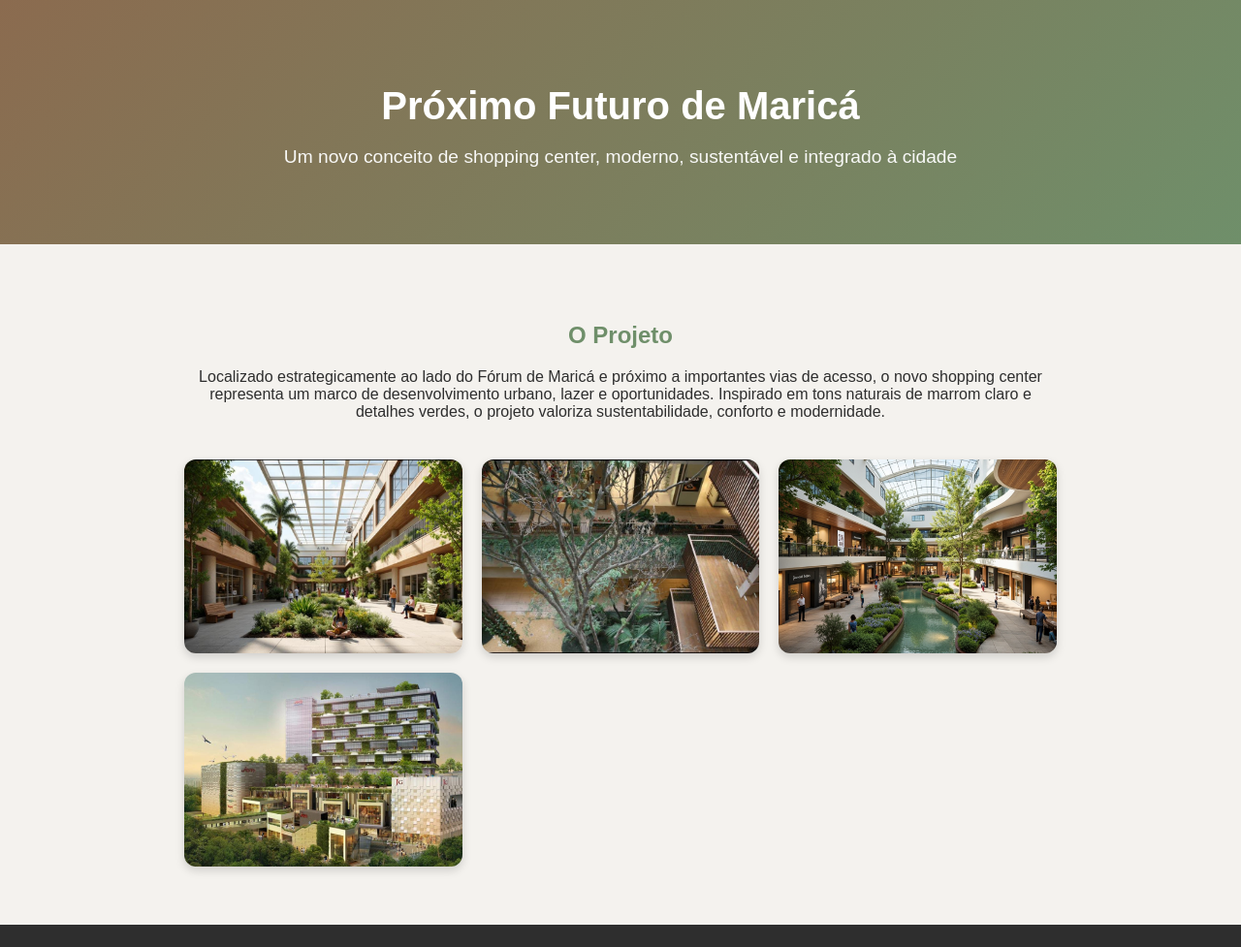
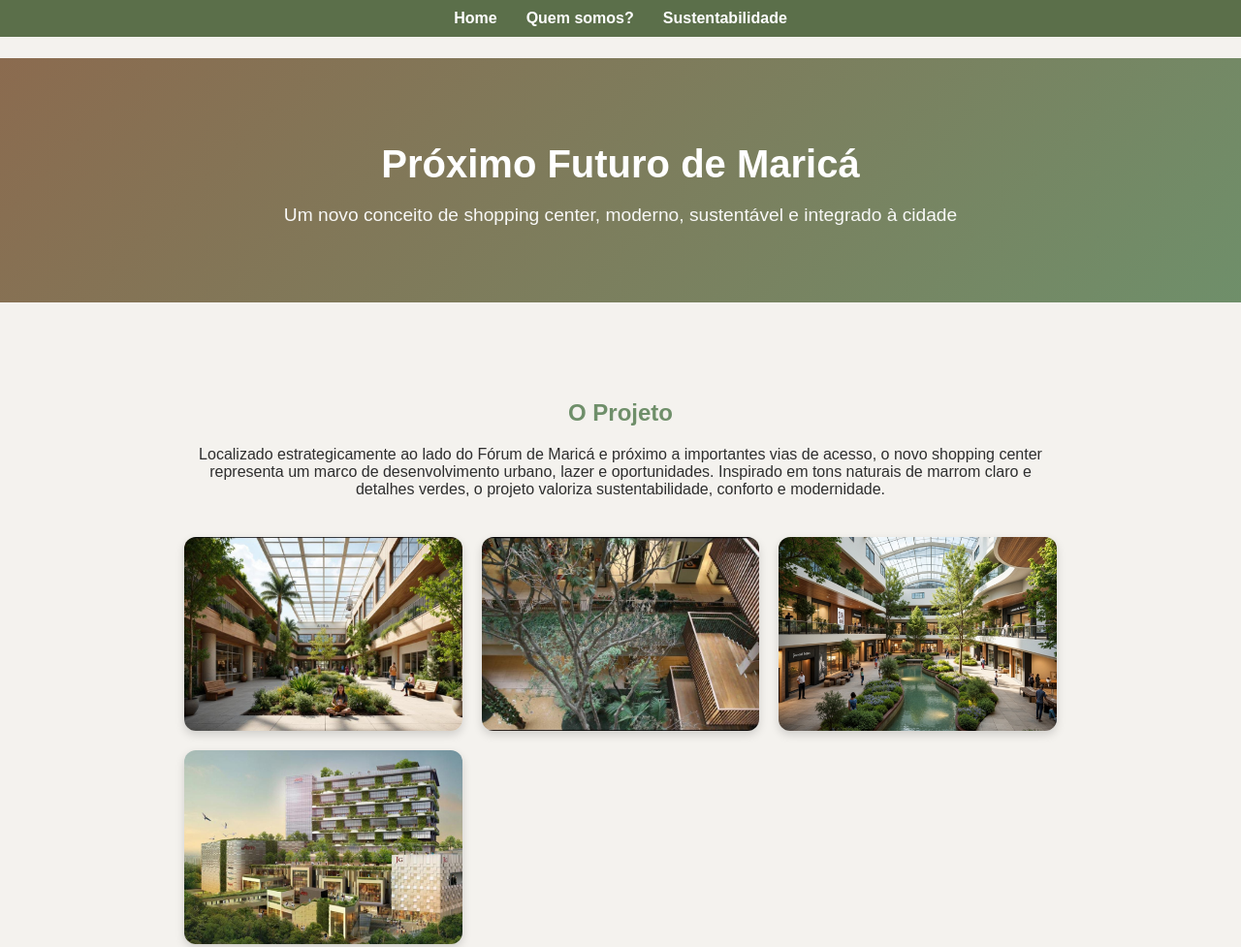
Before and after one commit to projetoshoppingmarica-hue/shopping-marica, a plain HTML site: page index.html in a window 1280 px wide. Shown: the top 977 px of the page at 97% size. Drawn offline with Linux system fonts and the light colour scheme.

Commit message:
Update index.html
atualização de codigo

```diff
--- a/index.html
+++ b/index.html
@@ -57,8 +57,61 @@
       padding: 30px 10px;
     }
   </style>
-</head>
-<body>
+</head><style>
+    html {
+        scroll-behavior: smooth;
+        font-family: Arial, sans-serif;
+    }
+
+    body {
+        margin: 0;
+        padding-top: 60px;
+    }
+
+    /* MENU SUPERIOR */
+    .menu {
+        position: fixed;
+        top: 0;
+        width: 100%;
+        background-color: #5b6f4a;
+        z-index: 1000;
+    }
+
+    .menu ul {
+        list-style: none;
+        margin: 0;
+        padding: 10px 0;
+        display: flex;
+        justify-content: center;
+        gap: 30px;
+    }
+
+    .menu a {
+        color: white;
+        text-decoration: none;
+        font-weight: bold;
+    }
+
+    .menu a:hover {
+        text-decoration: underline;
+    }
+
+    /* SEÇÕES */
+    section {
+        padding: 80px 20px;
+        max-width: 900px;
+        margin: auto;
+    }
+    </style>
+
+<body><nav class="menu">
+    <ul>
+        <li><a href="#home">Home</a></li>
+        <li><a href="#quem-somos">Quem somos?</a></li>
+        <li><a href="#sustentabilidade">Sustentabilidade</a></li>
+    </ul>
+</nav>
+
 
   <header>
     <h1>Próximo Futuro de Maricá</h1>
@@ -86,5 +139,28 @@
     <p>Imagens meramente ilustrativas • Projeto conceitual • Próximo Futuro de Maricá</p>
   </footer>
 
-</body>
+</body><section id="home">
+    <h1>Próximo Futuro de Maricá</h1>
+    <p>
+        Projeto conceitual de shopping center moderno,
+        alinhado ao crescimento urbano da cidade.
+    </p>
+</section>
+
+<section id="quem-somos">
+    <h2>Quem somos?</h2>
+    <p>
+        somo um grupo de ambientalistas que visa promovoer o bem estar socio ambiental, atravez de projetos que unem consumo, inovação e sustentabilidade, transformando a forma de como as pessoas se relacionam com o meio ambiente.
+    </p>
+</section>
+
+<section id="sustentabilidade">
+    <h2>Sustentabilidade</h2>
+    <p>
+        O empreendimento prioriza áreas verdes,
+        iluminação natural e soluções sustentáveis
+        para o futuro da cidade.
+    </p>
+</section>
+
 </html>
```
